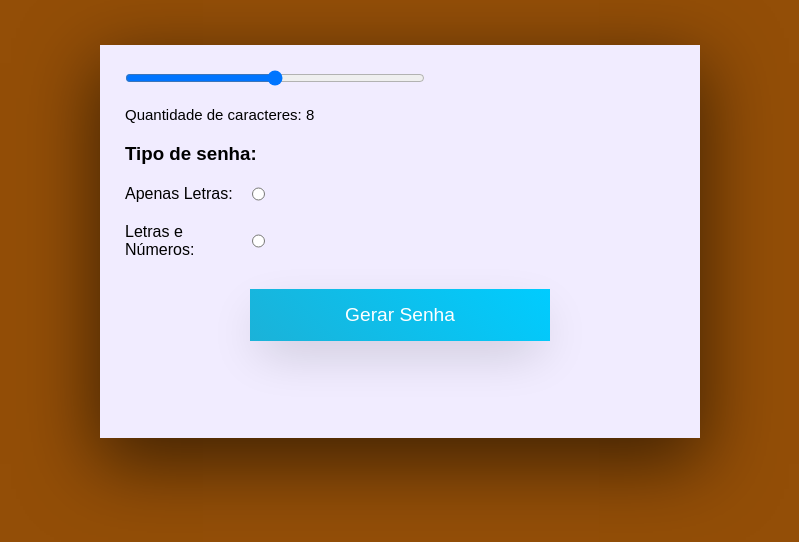
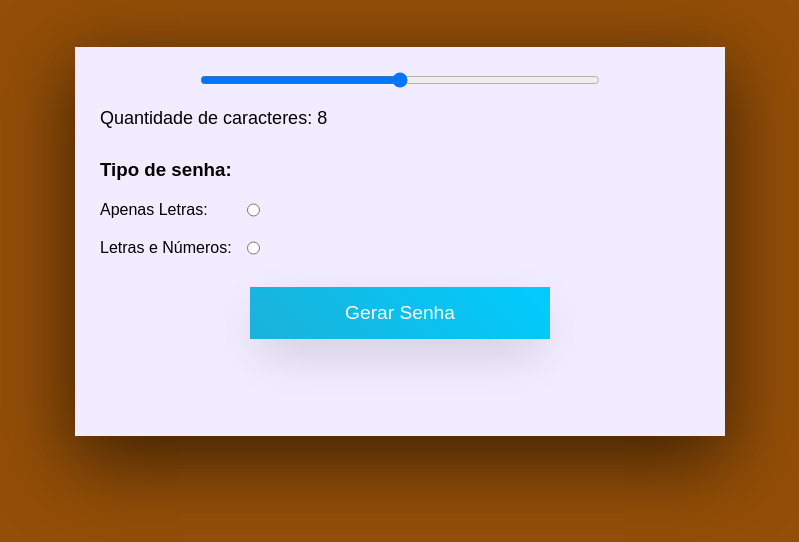
Before and after one commit to Victor-Hugo-inacio/javaScript, a plain HTML site: page gerador-de-senhas/index.html in a window 1280 px wide. Shown: the part 166-708 px from the top of the page, without its empty margins (240-1039 px from the left). Drawn offline with Linux system fonts and the light colour scheme.

Commit message:
update style.css

```diff
--- a/gerador-de-senhas/src/css/style.css
+++ b/gerador-de-senhas/src/css/style.css
@@ -18,7 +18,7 @@ h1 {
 
 main {
   background-color: #F1ECFF;
-  width: 600px;
+  width: 650px;
   display: flex;
   flex-direction: column;
   padding: 25px;
@@ -27,12 +27,15 @@ main {
 }
 
 #tamanho {
-  width: 300px;
+  width: 400px;
+  font-size: 2em;
+  margin: auto;
 }
 
 #quantidade {
-  font-size: 15px;
-  width: 200px;
+  font-size: 18px;
+  width: 250px;
+  margin-bottom: 10px;
 }
 
 #gerarSenha {
@@ -54,7 +57,7 @@ main {
 .escolha {
   display: flex;
   justify-content: space-between;
-  width: 140px;
+  width: 160px;
 }
 
 #containerSenha {
```
